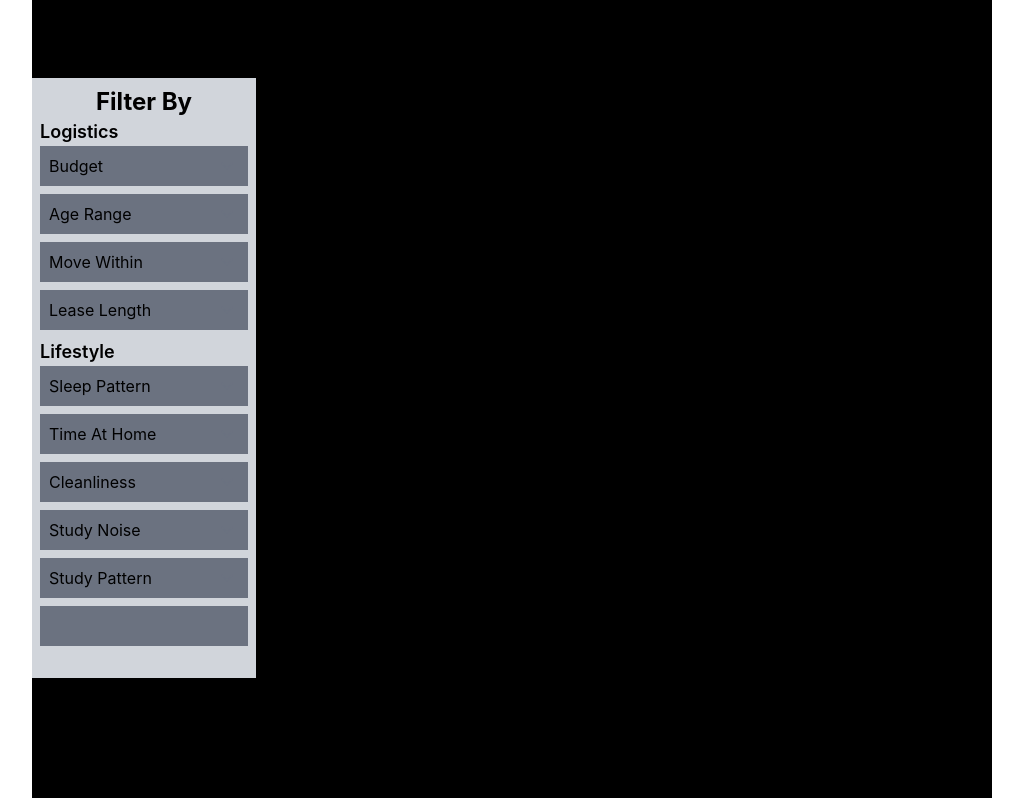
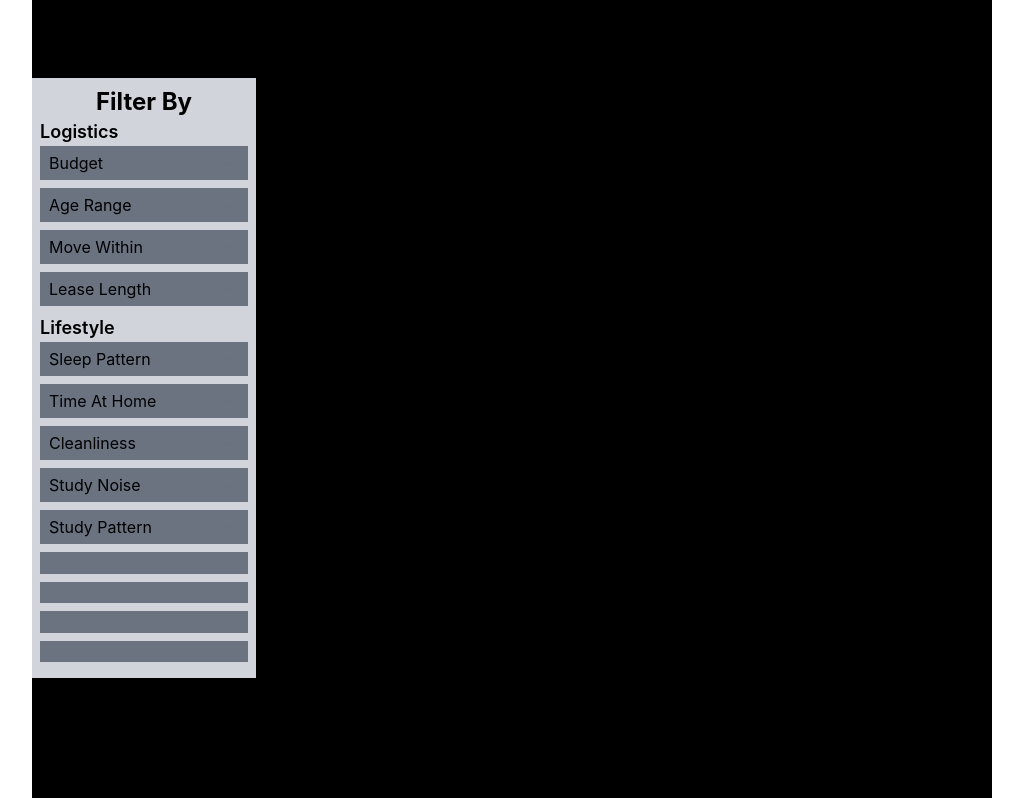
Before and after one commit to GiselleAA/roommate-finder, a React (Create React App) app in the folder Client/: page /search in a window 1280 px wide. Shown: the part 466-1264 px from the top of the page, without its empty margins (128-1151 px from the left). Built offline with nearby package versions, Linux system fonts and the light colour scheme; no server answers.

Commit message:
images cant be pulled from db

```diff
--- a/Client/src/pages/search.js
+++ b/Client/src/pages/search.js
@@ -6,8 +6,8 @@
     const [requestMade, setRequestMade] = useState(false);
     useEffect(() => {
         if (!requestMade) {
-    axios.post('http://localhost:8080/search', {id: [1, 2, 3]}).then((response) => {
-        //create array of (n) id numbers
+    axios.post('http://localhost:8080/search', {}).then((response) => {
+
         setRequestMade(true);
     })
     .catch(error => {
@@ -107,6 +107,15 @@
                     <div className='flex w-full h-10 mb-2 bg-gray-500 items-center justify-center'>
 
                     </div>
+                    <div className='flex w-full h-10 mb-2 bg-gray-500 items-center justify-center'>
+
+                    </div>
+                    <div className='flex w-full h-10 mb-2 bg-gray-500 items-center justify-center'>
+
+                    </div>
+                    <div className='flex w-full h-10 mb-2 bg-gray-500 items-center justify-center'>
+
+                    </div>
                 </div>
         </div>
     </div>
```
